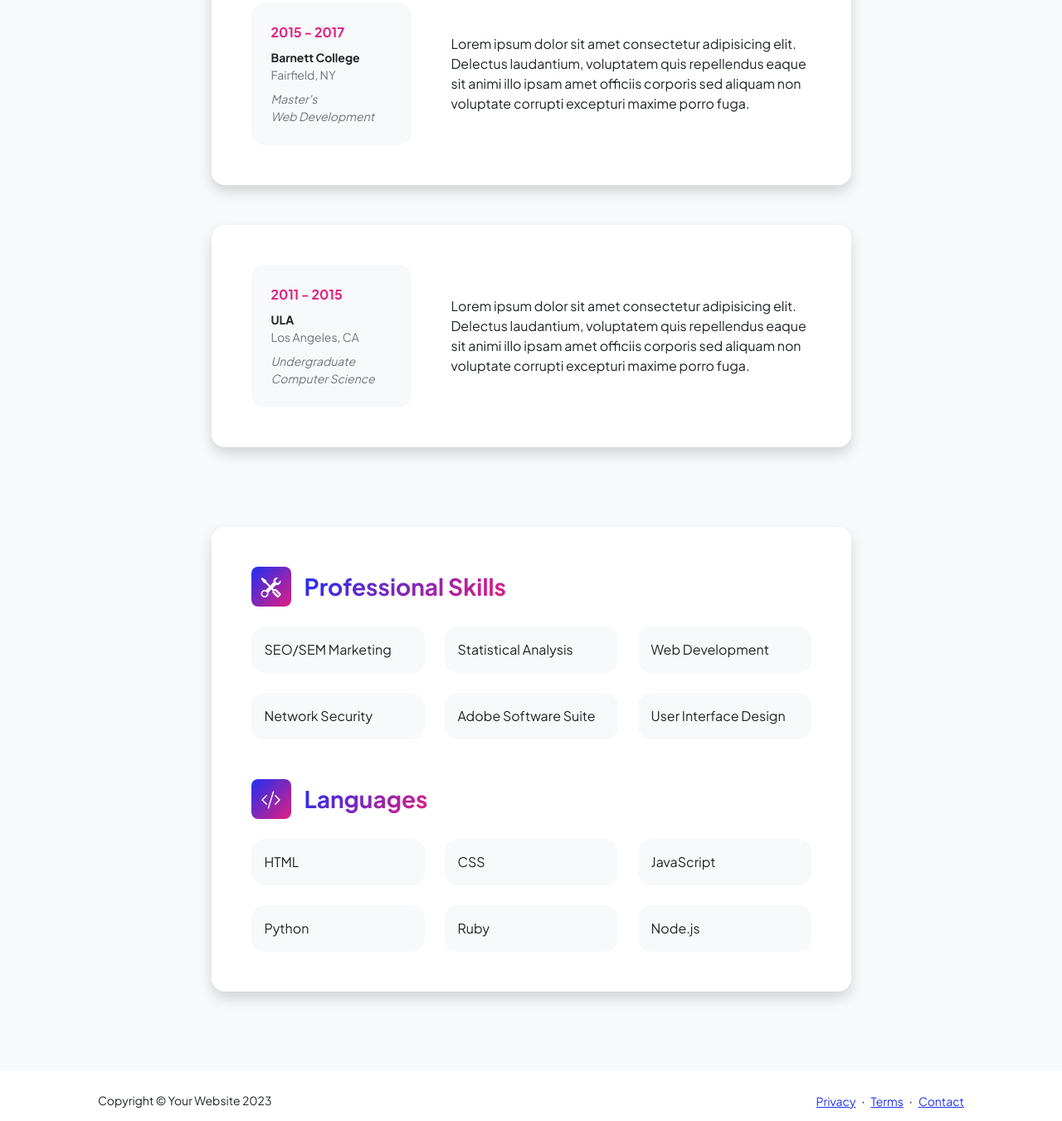
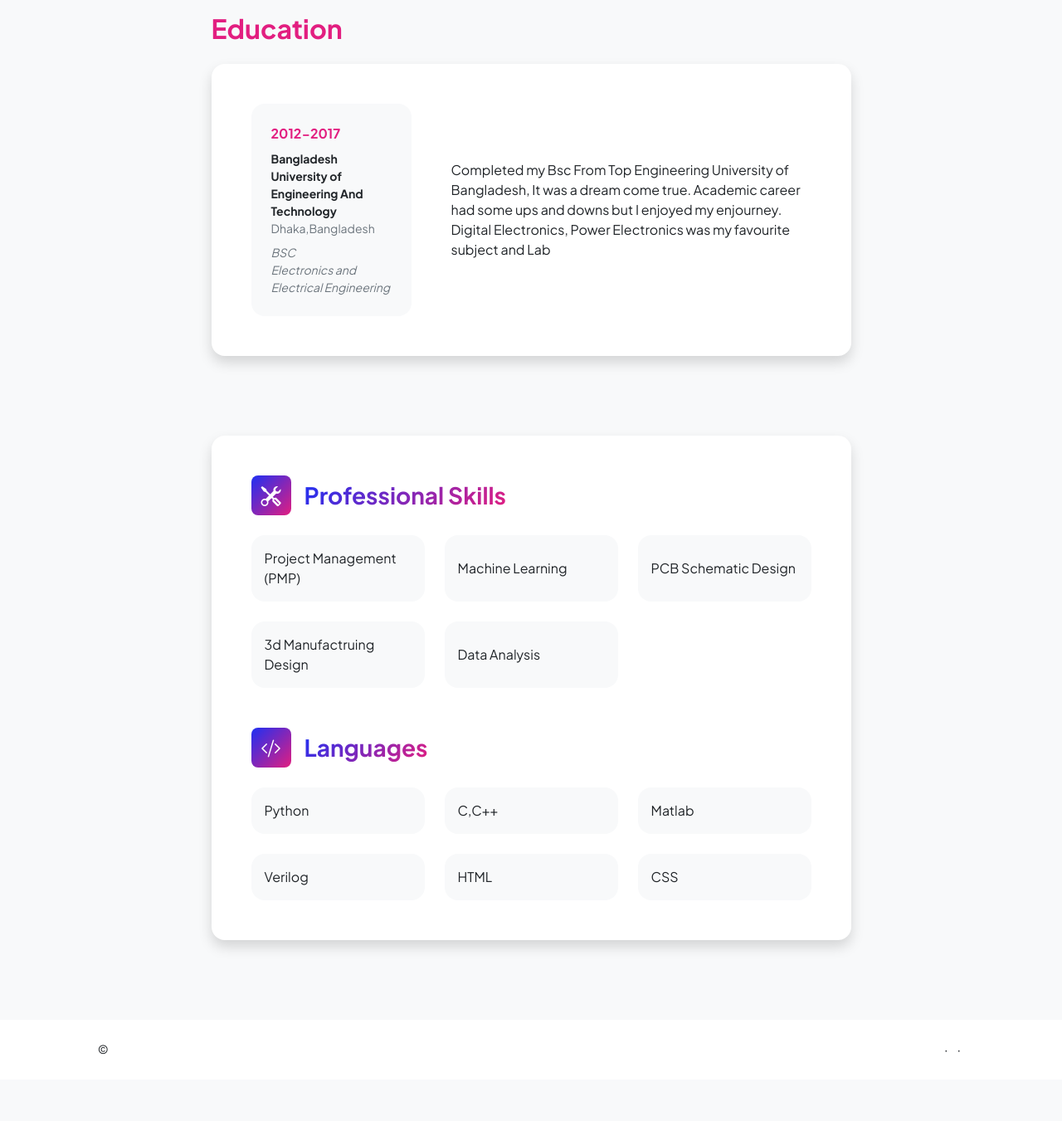
Before and after one commit to TanmoyAcharya/TanmoyAcharya.github.io, a plain HTML site: page resume.html in a window 1280 px wide. Shown: the part 989-2340 px from the top of the page at 83% size. After the commit the page ends 2290 px from the top, so only its background shows below. Drawn offline with nearby package versions, Linux system fonts and the light colour scheme.

Commit message:
Update resume.html

```diff
--- a/resume.html
+++ b/resume.html
@@ -47,7 +47,7 @@
                                 <h2 class="text-primary fw-bolder mb-0">Experience</h2>
                                 <!-- Download resume button-->
                                 <!-- Note: Set the link href target to a PDF file within your project-->
-                                <a class="btn btn-primary px-4 py-3" href="">
+                                <a class="btn btn-primary px-4 py-3" href="https://drive.usercontent.google.com/u/0/uc?id=1OweH7OJSDlEpcFxwe_xzxjLJ4d0gZO16&export=download">
                                     <div class="d-inline-block bi bi-download me-2"></div>
                                     Download Resume
                                 </a>
@@ -58,13 +58,13 @@
                                     <div class="row align-items-center gx-5">
                                         <div class="col text-center text-lg-start mb-4 mb-lg-0">
                                             <div class="bg-light p-4 rounded-4">
-                                                <div class="text-primary fw-bolder mb-2">2019 - Present</div>
-                                                <div class="small fw-bolder">Web Developer</div>
-                                                <div class="small text-muted">Stark Industries</div>
-                                                <div class="small text-muted">Los Angeles, CA</div>
+                                                <div class="text-primary fw-bolder mb-2">2022-Present</div>
+                                                <div class="small fw-bolder">Incharge of Research and Developement</div>
+                                                <div class="small text-muted"><a href = "https://www.laxfo.net">Laxfo Electronics Ltd</a></div>
+                                                <div class="small text-muted">Dhaka, Bangladesh</div>
                                             </div>
                                         </div>
-                                        <div class="col-lg-8"><div>Lorem ipsum dolor sit amet consectetur adipisicing elit. Delectus laudantium, voluptatem quis repellendus eaque sit animi illo ipsam amet officiis corporis sed aliquam non voluptate corrupti excepturi maxime porro fuga.</div></div>
+                                        <div class="col-lg-8"><div>An Electronics Startup Company of Bangaldesh Under DBL Group. Within inception we already developed 200 SKU of Led Bulbs/Switches/Table Fan. We have an accredited lab of led drivers, optics , switch reliabilty, lithium battery capacity tester, reliabilty testing, lihtium battery recovery system. I am leading the product developement team along with mainatining lab and production machines. Team consists of 20 R&D  Engineers and 30 Lab operators. </div></div>
                                     </div>
                                 </div>
                             </div>
@@ -74,13 +74,13 @@
                                     <div class="row align-items-center gx-5">
                                         <div class="col text-center text-lg-start mb-4 mb-lg-0">
                                             <div class="bg-light p-4 rounded-4">
-                                                <div class="text-primary fw-bolder mb-2">2017 - 2019</div>
-                                                <div class="small fw-bolder">SEM Specialist</div>
-                                                <div class="small text-muted">Wayne Enterprises</div>
-                                                <div class="small text-muted">Gotham City, NY</div>
+                                                <div class="text-primary fw-bolder mb-2">2017 - 2022 </div>
+                                                <div class="small fw-bolder">Incharge of Advance Research</div>
+                                                <div class="small text-muted"><a href = "https://www.waltonbd.com"> Walton High Tech Industries Ltd </a></div>
+                                                <div class="small text-muted">Gazipur,Bangladesh</div>
                                             </div>
                                         </div>
-                                        <div class="col-lg-8"><div>Lorem ipsum dolor sit amet consectetur adipisicing elit. Delectus laudantium, voluptatem quis repellendus eaque sit animi illo ipsam amet officiis corporis sed aliquam non voluptate corrupti excepturi maxime porro fuga.</div></div>
+                                        <div class="col-lg-8"><div>Started My Career in Leading Electronics Manufactuing Company. I started to learn Buck-Boost Driver Design, SMPS designs, Production in SMT Machine of Panasonic, Developed 120+ Products . Step by step also learned about Injection Molding, Blow Molding, Metal Casting, CNC machines , Plastic Qualities, Metal Qualities. I have learned ISO rules and implemented Six Sigma In Production Processes.</div></div>
                                     </div>
                                 </div>
                             </div>
@@ -94,42 +94,23 @@
                                     <div class="row align-items-center gx-5">
                                         <div class="col text-center text-lg-start mb-4 mb-lg-0">
                                             <div class="bg-light p-4 rounded-4">
-                                                <div class="text-secondary fw-bolder mb-2">2015 - 2017</div>
+                                                <div class="text-secondary fw-bolder mb-2">2012-2017</div>
                                                 <div class="mb-2">
-                                                    <div class="small fw-bolder">Barnett College</div>
-                                                    <div class="small text-muted">Fairfield, NY</div>
+                                                    <div class="small fw-bolder">Bangladesh University of Engineering And Technology</div>
+                                                    <div class="small text-muted">Dhaka,Bangladesh</div>
                                                 </div>
                                                 <div class="fst-italic">
-                                                    <div class="small text-muted">Master's</div>
-                                                    <div class="small text-muted">Web Development</div>
+                                                    <div class="small text-muted">BSC</div>
+                                                    <div class="small text-muted">Electronics and Electrical Engineering</div>
                                                 </div>
                                             </div>
                                         </div>
-                                        <div class="col-lg-8"><div>Lorem ipsum dolor sit amet consectetur adipisicing elit. Delectus laudantium, voluptatem quis repellendus eaque sit animi illo ipsam amet officiis corporis sed aliquam non voluptate corrupti excepturi maxime porro fuga.</div></div>
+                                        <div class="col-lg-8"><div>Completed my Bsc From Top Engineering University of Bangladesh, It was a dream come true. Academic career had some ups and downs but I enjoyed my enjourney. Digital Electronics, Power Electronics was my favourite subject and Lab</div></div>
                                     </div>
                                 </div>
                             </div>
                             <!-- Education Card 2-->
-                            <div class="card shadow border-0 rounded-4 mb-5">
-                                <div class="card-body p-5">
-                                    <div class="row align-items-center gx-5">
-                                        <div class="col text-center text-lg-start mb-4 mb-lg-0">
-                                            <div class="bg-light p-4 rounded-4">
-                                                <div class="text-secondary fw-bolder mb-2">2011 - 2015</div>
-                                                <div class="mb-2">
-                                                    <div class="small fw-bolder">ULA</div>
-                                                    <div class="small text-muted">Los Angeles, CA</div>
-                                                </div>
-                                                <div class="fst-italic">
-                                                    <div class="small text-muted">Undergraduate</div>
-                                                    <div class="small text-muted">Computer Science</div>
-                                                </div>
-                                            </div>
-                                        </div>
-                                        <div class="col-lg-8"><div>Lorem ipsum dolor sit amet consectetur adipisicing elit. Delectus laudantium, voluptatem quis repellendus eaque sit animi illo ipsam amet officiis corporis sed aliquam non voluptate corrupti excepturi maxime porro fuga.</div></div>
-                                    </div>
-                                </div>
-                            </div>
+
                         </section>
                         <!-- Divider-->
                         <div class="pb-5"></div>
@@ -145,14 +126,14 @@
                                             <h3 class="fw-bolder mb-0"><span class="text-gradient d-inline">Professional Skills</span></h3>
                                         </div>
                                         <div class="row row-cols-1 row-cols-md-3 mb-4">
-                                            <div class="col mb-4 mb-md-0"><div class="d-flex align-items-center bg-light rounded-4 p-3 h-100">SEO/SEM Marketing</div></div>
-                                            <div class="col mb-4 mb-md-0"><div class="d-flex align-items-center bg-light rounded-4 p-3 h-100">Statistical Analysis</div></div>
-                                            <div class="col"><div class="d-flex align-items-center bg-light rounded-4 p-3 h-100">Web Development</div></div>
+                                            <div class="col mb-4 mb-md-0"><div class="d-flex align-items-center bg-light rounded-4 p-3 h-100">Project Management (PMP)</div></div>
+                                            <div class="col mb-4 mb-md-0"><div class="d-flex align-items-center bg-light rounded-4 p-3 h-100">Machine Learning</div></div>
+                                            <div class="col"><div class="d-flex align-items-center bg-light rounded-4 p-3 h-100">PCB Schematic Design</div></div>
                                         </div>
                                         <div class="row row-cols-1 row-cols-md-3">
-                                            <div class="col mb-4 mb-md-0"><div class="d-flex align-items-center bg-light rounded-4 p-3 h-100">Network Security</div></div>
-                                            <div class="col mb-4 mb-md-0"><div class="d-flex align-items-center bg-light rounded-4 p-3 h-100">Adobe Software Suite</div></div>
-                                            <div class="col"><div class="d-flex align-items-center bg-light rounded-4 p-3 h-100">User Interface Design</div></div>
+                                            <div class="col mb-4 mb-md-0"><div class="d-flex align-items-center bg-light rounded-4 p-3 h-100">3d Manufactruing Design</div></div>
+                                            <div class="col mb-4 mb-md-0"><div class="d-flex align-items-center bg-light rounded-4 p-3 h-100">Data Analysis</div></div>
+
                                         </div>
                                     </div>
                                     <!-- Languages list-->
@@ -162,14 +143,14 @@
                                             <h3 class="fw-bolder mb-0"><span class="text-gradient d-inline">Languages</span></h3>
                                         </div>
                                         <div class="row row-cols-1 row-cols-md-3 mb-4">
-                                            <div class="col mb-4 mb-md-0"><div class="d-flex align-items-center bg-light rounded-4 p-3 h-100">HTML</div></div>
-                                            <div class="col mb-4 mb-md-0"><div class="d-flex align-items-center bg-light rounded-4 p-3 h-100">CSS</div></div>
-                                            <div class="col"><div class="d-flex align-items-center bg-light rounded-4 p-3 h-100">JavaScript</div></div>
+                                            <div class="col mb-4 mb-md-0"><div class="d-flex align-items-center bg-light rounded-4 p-3 h-100">Python</div></div>
+                                            <div class="col mb-4 mb-md-0"><div class="d-flex align-items-center bg-light rounded-4 p-3 h-100">C,C++</div></div>
+                                            <div class="col"><div class="d-flex align-items-center bg-light rounded-4 p-3 h-100">Matlab</div></div>
                                         </div>
                                         <div class="row row-cols-1 row-cols-md-3">
-                                            <div class="col mb-4 mb-md-0"><div class="d-flex align-items-center bg-light rounded-4 p-3 h-100">Python</div></div>
-                                            <div class="col mb-4 mb-md-0"><div class="d-flex align-items-center bg-light rounded-4 p-3 h-100">Ruby</div></div>
-                                            <div class="col"><div class="d-flex align-items-center bg-light rounded-4 p-3 h-100">Node.js</div></div>
+                                            <div class="col mb-4 mb-md-0"><div class="d-flex align-items-center bg-light rounded-4 p-3 h-100">Verilog</div></div>
+                                            <div class="col mb-4 mb-md-0"><div class="d-flex align-items-center bg-light rounded-4 p-3 h-100">HTML</div></div>
+                                            <div class="col"><div class="d-flex align-items-center bg-light rounded-4 p-3 h-100">CSS</div></div>
                                         </div>
                                     </div>
                                 </div>
@@ -183,13 +164,13 @@
         <footer class="bg-white py-4 mt-auto">
             <div class="container px-5">
                 <div class="row align-items-center justify-content-between flex-column flex-sm-row">
-                    <div class="col-auto"><div class="small m-0">Copyright &copy; Your Website 2023</div></div>
+                    <div class="col-auto"><div class="small m-0"> &copy;</div></div>
                     <div class="col-auto">
-                        <a class="small" href="#!">Privacy</a>
+                        <a class="small" href="#!"></a>
                         <span class="mx-1">&middot;</span>
-                        <a class="small" href="#!">Terms</a>
+                        <a class="small" href="#!"></a>
                         <span class="mx-1">&middot;</span>
-                        <a class="small" href="#!">Contact</a>
+                        <a class="small" href="#!"></a>
                     </div>
                 </div>
             </div>
```
